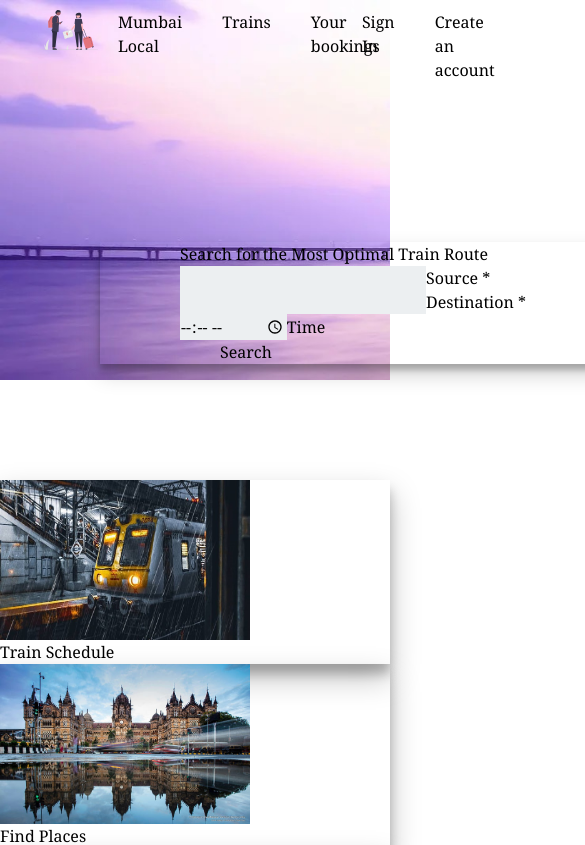
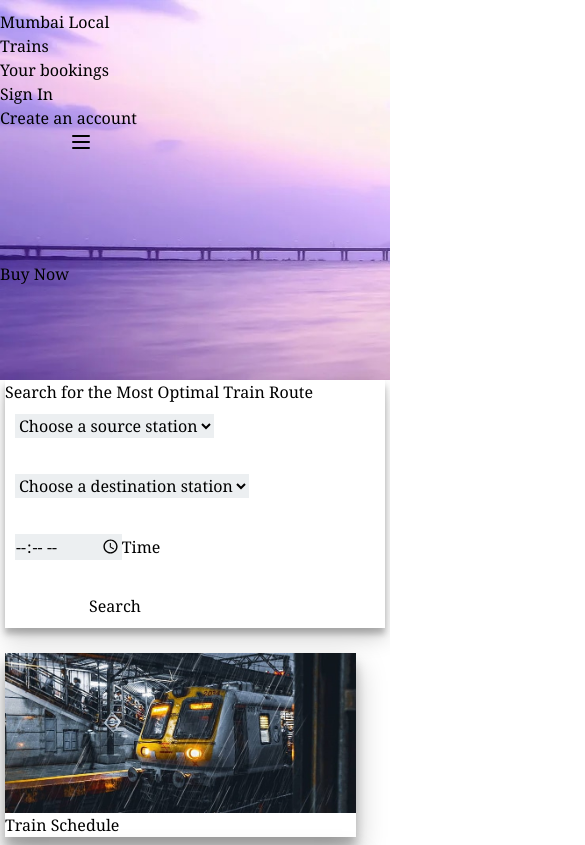
Before and after one commit to Urvi-Pandit/Railway-Time-Optimization, a React (Create React App) app: page / in a window 390 px wide. Shown: the top 845 px of the page, 585 px wide, since content can reach past the window. Built offline with nearby package versions, Linux system fonts and the light colour scheme; what @material-tailwind/react would draw is missing.

Commit message:
made website responsive

```diff
--- a/src/App.css
+++ b/src/App.css
@@ -2,11 +2,131 @@
   font-family: Georgia, 'Times New Roman', Times, serif;
 
 }
+.routeformcard{
+  display: flex;
+  flex-direction: row;
+  justify-content: space-around;
 
+}
 .routecard{
   box-shadow: rgba(0, 0, 0, 0.19) 0px 10px 20px, rgba(0, 0, 0, 0.23) 0px 6px 6px;
+ display: flex;
+ flex-direction: column;
+ justify-content: center;
+ width:90%;
+
+
+}
+.routeformcontainer{
+  padding:0% 10%;
+  display: flex;
+  justify-content: center;
+  margin:0;
+
+
+}
+.infocards{
+  box-shadow: rgba(0, 0, 0, 0.25) 0px 14px 28px, rgba(0, 0, 0, 0.22) 0px 10px 10px;
+  width:20%;
+  height:30%;
+  margin:5px;
+}
+.info_cards_container{
+  display: flex;
+  flex-direction: row;
+  justify-content: center;
+}
+.inputfields{
+  width: 20%;
+  height: 50px;
+}
+/* Extra small devices (phones, 600px and down) */
+@media only screen and (max-width: 600px) {
+  .Home_Banner{
+
+    background-size: cover;
+    width: 100%;
+    height: 45%;
+    color: black;
+}
+.routeformcard{
+  display: flex;
+  flex-direction: column;
+  justify-content: space-around;
+  width:90%;
+  padding:0;
+  margin:0;
+
+}
+.routecard{
+  width: 100%;
+  flex-direction: column;
+  justify-content: center;
+}
+.routeformcontainer{
+  padding:0% 10%;
+  width:380px;
+  padding:0;
+  margin:0;
+}
+.info_cards_container{
+  display: flex;
+  flex-direction: column;
+  justify-content: flex-end;
+}
+.inputfields{
+  width: 90%;
+  height: 40px;
+  margin:10px;
+}
+.infocards{
+  width :90%;
+}
+}
+/* Small devices (portrait tablets and large phones, 600px and up) */
+@media only screen and (min-width: 600px) {
+  .routeformcard{
+    display: flex;
+    flex-direction: row;
+    justify-content: center;
+    width:100%;
+
+
+  }
+  .routecard{
+    width: 100%;
+    flex-direction: column;
+    justify-content: center;
+
+  }
+  .routeformcontainer{
+    padding:0% 10%;
+    width:100%;
+    /* z-index: -1; */
+  }
+  .info_cards_container{
+    display: flex;
+    flex-direction: row;
+    justify-content: space-around;
+  }
+  .inputfields{
+    width: 70%;
+    height: 50px;
+    margin:10px
+  }
 }
 
-.infocards{
-  box-shadow: rgba(0, 0, 0, 0.25) 0px 14px 28px, rgba(0, 0, 0, 0.22) 0px 10px 10px;
+/* Medium devices (landscape tablets, 768px and up) */
+@media only screen and (min-width: 768px) {
+
 }
+
+/* Large devices (laptops/desktops, 992px and up) */
+@media only screen and (max-width: 950px) {
+
+}
+
+/* Extra large devices (large laptops and desktops, 1200px and up) */
+@media only screen and (min-width: 1200px) {
+
+}
--- a/src/components/InfoCards/InfoCards.js
+++ b/src/components/InfoCards/InfoCards.js
@@ -12,11 +12,11 @@ import {
   import LifeLine from '../../media/lifeline.jpg';
 const InfoCards = () => {
   return (
-    <div style={{marginTop:100}} className='flex w-full items-center justify-center  mt-20 gap-20'>
+    <div style={{marginTop:20}} className='info_cards_container'>
 
-<Card className="infocards mt-20">
+<Card className="infocards">
       <CardHeader floated={false} >
-        <img src={local_Train}style={{height:160,width:250}}  alt="profile-picture" />
+        <img src={local_Train}style={{height:160,width:'100%'}}  alt="profile-picture" />
       </CardHeader>
       <CardBody className="text-center">
         <Typography variant="h5" color="gray" className="mb-2">
@@ -27,9 +27,9 @@ const InfoCards = () => {
 
     </Card>
 
-    <Card className=" infocards mt-20">
+    <Card className=" infocards ">
       <CardHeader floated={false} >
-        <img src={CSMT} alt="profile-picture" style={{height:160,width:250}} />
+        <img src={CSMT} alt="profile-picture" style={{height:160,width:'100%'}} />
       </CardHeader>
       <CardBody className="text-center">
         <Typography variant="h5" color="gray" className="mb-2">
@@ -39,9 +39,9 @@ const InfoCards = () => {
       </CardBody>
 
     </Card>
-    <Card className="infocards mt-20">
+    <Card className="infocards ">
       <CardHeader floated={false} >
-        <img src={LifeLine} alt="profile-picture" style={{height:160,width:250}}/>
+        <img src={LifeLine} alt="profile-picture" style={{height:160,width:'100%'}}/>
       </CardHeader>
       <CardBody className="text-center">
         <Typography variant="h5" color="gray" className="mb-2">
--- a/src/components/Navbar/Navbar.js
+++ b/src/components/Navbar/Navbar.js
@@ -1,23 +1,103 @@
-import React from 'react'
-import './Navbar.css'
+// import React from 'react'
+// import './Navbar.css'
 import project_logo from '../../media/project_logo.svg'
-import { Typography } from '@material-tailwind/react'
+// import { Typography } from '@material-tailwind/react'
 import { Outlet, Link } from "react-router-dom";
-const Navbar = () => {
-  return (
-   <>
-        <div className='Navbar_Container'>
-            <div className='left_Container'>
+// const Navbar = () => {
+//   return (
+//    <>
+//         <div className='Navbar_Container'>
+//             <div className='left_Container'>
 
-            <img src={project_logo}  style={{height:40}}/>
+            // <img src={project_logo}  style={{height:40}}/>
 
 
-            <Link className='Navbar_Content' style={{cursor:'pointer'}} to="/">
-                <Typography variant="h5" color="gray" className="mb-2">
-               Mumbai Local
-                </Typography>
+            // <Link className='Navbar_Content' style={{cursor:'pointer'}} to="/">
+            //     <Typography variant="h5" color="gray" className="mb-2">
+            //    Mumbai Local
+            //     </Typography>
 
-            </Link>
+            // </Link>
+
+            // <Link className='Navbar_Content' style={{cursor:'pointer'}} to="/">
+            //     <Typography variant="h5" color="gray" className="mb-2">
+            //     Trains
+            //     </Typography>
+
+            // </Link>
+
+            // <Link className='Navbar_Content' style={{cursor:'pointer'}} to="*">
+            //     <Typography variant="h5" color="gray" className="mb-2">
+            //     Your bookings
+            //     </Typography>
+
+            // </Link>
+//             </div>
+
+//            <div className='right_Container'>
+        //    <Link className='Navbar_Content' style={{cursor:'pointer'}} to="/signin">
+
+
+        //     <Typography variant="h5" color="gray" className="mb-2">
+        // Sign In
+        // </Typography>
+
+        //     </Link>
+
+        //     <Link className='Navbar_Content' style={{cursor:'pointer'}} to="/register">
+
+
+        //     <Typography variant="h5" color="gray" className="mb-2">
+        // Create an account
+        // </Typography>
+
+        //     </Link>
+//            </div>
+
+//         </div>
+
+//         <Outlet />
+//    </>
+//   )
+// }
+
+// export default Navbar
+
+import { useState, useEffect } from "react";
+import {
+  Navbar,
+  MobileNav,
+  Typography,
+  Button,
+  IconButton,
+} from "@material-tailwind/react";
+
+export default function Example() {
+  const [openNav, setOpenNav] = useState(false);
+
+  useEffect(() => {
+    window.addEventListener(
+      "resize",
+      () => window.innerWidth >= 960 && setOpenNav(false)
+    );
+  }, []);
+
+  const navList = (
+    <ul className="mb-4 mt-2 flex flex-col gap-2 lg:mb-0 lg:mt-0 lg:flex-row lg:items-center lg:gap-6">
+      {/* <Typography
+        as="li"
+        variant="small"
+        color="blue-gray"
+        className="p-1 font-normal"
+      >
+        <a href="#" className="flex items-center">
+          Pages
+        </a>
+      </Typography> */}
+
+
+
+
 
              <Link className='Navbar_Content' style={{cursor:'pointer'}} to="/">
                  <Typography variant="h5" color="gray" className="mb-2">
@@ -26,15 +106,12 @@ const Navbar = () => {
 
              </Link>
 
-            <Link className='Navbar_Content' style={{cursor:'pointer'}} to="/">
+             <Link className='Navbar_Content' style={{cursor:'pointer'}} to="*">
                  <Typography variant="h5" color="gray" className="mb-2">
                  Your bookings
                  </Typography>
 
              </Link>
-            </div>
-
-           <div className='right_Container'>
              <Link className='Navbar_Content' style={{cursor:'pointer'}} to="/signin">
 
 
@@ -52,13 +129,90 @@ const Navbar = () => {
 </Typography>
 
 </Link>
+      {/* <Typography
+        as="li"
+        variant="small"
+        color="blue-gray"
+        className="p-1 font-normal"
+      >
+        <a href="#" className="flex items-center">
+          Account
+        </a>
+      </Typography> */}
+
+
+    </ul>
+  );
+
+  return (
+    <Navbar style={{backgroundColor:'transparent'}} className="mx-auto max-w-screen-2xl py-2 px-4 lg:px-8 lg:py-4">
+      <div className="container mx-auto flex items-center justify-between text-blue-gray-900">
+      {/* <img src={project_logo}  style={{height:40}}/> */}
+
+        <Typography
+          as="a"
+          href="#"
+          variant="small"
+          className="mr-4 cursor-pointer py-1.5 font-normal"
+        >
+          <span>
+
+          <Link className='Navbar_Content' style={{cursor:'pointer'}} to="/">
+                 <Typography variant="h5" color="gray" className="mb-2">
+                Mumbai Local
+                 </Typography>
+
+             </Link>
+          </span>
+        </Typography>
+        <div className="hidden lg:block">{navList}</div>
+        <Button variant="gradient" size="sm" className="hidden lg:inline-block">
+          <span>Buy Now</span>
+        </Button>
+        <IconButton
+          variant="text"
+          className="ml-auto h-6 w-6 text-inherit hover:bg-transparent focus:bg-transparent active:bg-transparent lg:hidden"
+          ripple={false}
+          onClick={() => setOpenNav(!openNav)}
+        >
+          {openNav ? (
+            <svg
+              xmlns="http://www.w3.org/2000/svg"
+              fill="none"
+              className="h-6 w-6"
+              viewBox="0 0 24 24"
+              stroke="currentColor"
+              strokeWidth={2}
+            >
+              <path
+                strokeLinecap="round"
+                strokeLinejoin="round"
+                d="M6 18L18 6M6 6l12 12"
+              />
+            </svg>
+          ) : (
+            <svg
+              xmlns="http://www.w3.org/2000/svg"
+              className="h-6 w-6"
+              fill="none"
+              stroke="currentColor"
+              strokeWidth={2}
+            >
+              <path
+                strokeLinecap="round"
+                strokeLinejoin="round"
+                d="M4 6h16M4 12h16M4 18h16"
+              />
+            </svg>
+          )}
+        </IconButton>
       </div>
-
-        </div>
-
-        <Outlet />
-   </>
-  )
+      <MobileNav open={openNav}>
+        {navList}
+        <Button variant="gradient" size="sm" fullWidth className="mb-2">
+          <span>Buy Now</span>
+        </Button>
+      </MobileNav>
+    </Navbar>
+  );
 }
-
-export default Navbar
--- a/src/components/RouteForm/RouteForm.js
+++ b/src/components/RouteForm/RouteForm.js
@@ -39,7 +39,7 @@ const handleChange = (event) => {
 const handleSubmit = (event) => {
   event.preventDefault();
   // navigate('/showtrains',{state:{source:formData.source,destination:formData.destination,time:formData.time}})
-  // console.log(formData);
+  console.log(formData);
 
   axios.post("http://localhost:8787/getTimeSavingRoute", {
           from : formData.source,
@@ -64,9 +64,10 @@ const handleSubmit = (event) => {
 };
 
   return (
-    <form onSubmit={handleSubmit}>
- <div style={{marginTop:100}}>
-         <Card className="w-96 routecard" style={{width:1300,marginLeft:100,marginRight:100,marginTop:160,paddingLeft:80}}>
+    <form onSubmit={handleSubmit} style={{display:'flex',justifyContent:'center'}}>
+ <div className='routeformcontainer'>
+ {/* style={{width:1300,marginLeft:100,marginRight:100,paddingLeft:80}} */}
+         <Card className="routecard" >
 
       <CardBody className="text-center">
         <Typography variant="h5" className="mb-2">
@@ -74,22 +75,64 @@ const handleSubmit = (event) => {
         </Typography>
 
 
-        <div className="flex w-full items-end gap-4">
-        <div className="w-72">
-      <Input label="Source" icon={<i className="fas fa-heart" />} style={{backgroundColor:'#ECEFF1'}}  id="source" name="source"
-      value={formData.source} onChange={handleChange} required type='text'/>
-         </div>
-         <div className="w-72">
-      <Input label="Destination" icon={<i className="fas fa-heart" />} style={{backgroundColor:'#ECEFF1'}} id="destination" name="destination"
-      value={formData.destination} onChange={handleChange} required type='text'/>
+        <div className="routeformcard">
+        <div className="inputfields">
+      {/* <Input label="Source" icon={<i className="fas fa-heart" />} style={{backgroundColor:'#ECEFF1'}}  id="source" name="source"
+      value={formData.source} onChange={handleChange} required type='text'/> */}
+
+<select className="bg-gray-50 border border-gray-300 text-gray-900 text-sm rounded-lg focus:ring-blue-500 focus:border-blue-500 block w-full p-2.5 dark:bg-gray-700 dark:border-gray-600 dark:placeholder-gray-400 dark:text-white dark:focus:ring-blue-500 dark:focus:border-blue-500" style={{backgroundColor:'#ECEFF1'}}  id="source" name="source"
+      value={formData.source} onChange={handleChange} required type='text'>
+<option selected>Choose a source station</option>
+<option value="Panvel">Panvel</option>
+  <option value="Khandeshwar">Khandeshwar</option>
+  <option value="Manasarovar">Manasarovar</option>
+  <option value="Kharghar">Kharghar</option>
+  <option value="Belapur">Belapur</option>
+  <option value="Seawood Darave">Seawood Darave</option>
+  <option value="Nerul">Nerul</option>
+  <option value="Juinagar">Juinagar</option>
+  <option value="Sanpada">Sanpada</option>
+  <option value="Vashi">Vashi</option>
+  <option value="Mankhurd">Mankhurd</option>
+  <option value="Govandi">Govandi</option>
+  <option value="Chembur">Chembur</option>
+  <option value="Tilaknagar">Tilaknagar</option>
+  <option value="Kurla">Kurla</option>
+</select>
+</div>
+
+         <div className="inputfields">
+      {/* <Input label="Destination" icon={<i className="fas fa-heart" />} style={{backgroundColor:'#ECEFF1'}} id="destination" name="destination"
+      value={formData.destination} onChange={handleChange} required type='text'/> */}
+
+      <select className="bg-gray-50 border border-gray-300 text-gray-900 text-sm rounded-lg focus:ring-blue-500 focus:border-blue-500 block w-full p-2.5 dark:bg-gray-700 dark:border-gray-600 dark:placeholder-gray-400 dark:text-white dark:focus:ring-blue-500 dark:focus:border-blue-500"
+      style={{backgroundColor:'#ECEFF1'}} id="destination" name="destination"
+      value={formData.destination} onChange={handleChange} required type='text'>
+  <option selected>Choose a destination station</option>
+  <option value="Panvel">Panvel</option>
+  <option value="Khandeshwar">Khandeshwar</option>
+  <option value="Manasarovar">Manasarovar</option>
+  <option value="Kharghar">Kharghar</option>
+  <option value="Belapur">Belapur</option>
+  <option value="Seawood Darave">Seawood Darave</option>
+  <option value="Nerul">Nerul</option>
+  <option value="Juinagar">Juinagar</option>
+  <option value="Sanpada">Sanpada</option>
+  <option value="Vashi">Vashi</option>
+  <option value="Mankhurd">Mankhurd</option>
+  <option value="Govandi">Govandi</option>
+  <option value="Chembur">Chembur</option>
+  <option value="Tilaknagar">Tilaknagar</option>
+  <option value="Kurla">Kurla</option>
+</select>
     </div>
-    <div className="w-72">
+    <div className="inputfields">
 
       <Input label="Time" icon={<i className="fas fa-heart" />} style={{backgroundColor:'#ECEFF1'}} type="time" id="time" name="time"
       onChange={handleChange}/>
     </div>
 
-    <Button variant="gradient" color='purple' style={{marginLeft:40}} type="submit">Search</Button>
+    <Button variant="gradient" color='purple' style={{margin:10,width:200,height:'60%'}} type="submit">Search</Button>
         </div>
 
       </CardBody>
--- a/src/pages/Home/Home.css
+++ b/src/pages/Home/Home.css
@@ -4,7 +4,8 @@
     width: 100vw;
     height: 45vh;
     color: black;
+
 }
 .Home_Container{
-    background-color: gray;
+    /* background-color: gray; */
 }
--- a/src/pages/Home/Home.js
+++ b/src/pages/Home/Home.js
@@ -17,17 +17,14 @@ const Home = () => {
           <Navbar />
           {/* <h1 style={{marginLeft:"20%",fontSize:40}}>Travel that moves you</h1>
           <h3 style={{marginLeft:"20%",fontSize:30,marginTop:10}}>Book train tickets</h3> */}
-          <div style={{marginTop:15}}>
 
 
-          </div>
 
 
-          <RouteForm />
         </div>
-
+        <RouteForm style={{marginTop:50,position:'relative',bottom:0}} />
     </div>
-    <InfoCards style={{marginTop:700}}/>
+    <InfoCards />
 
     </>
 
--- a/src/pages/Register/Register.js
+++ b/src/pages/Register/Register.js
@@ -89,7 +89,7 @@ const handleSubmit = (event) => {
         <Input label="Email" size="lg" id="Email" name="Email"
       value={formData.Email} onChange={handleChange} required/>
         <Input label="Password" size="lg"  id="Password" name="Password"
-      value={formData.Password} onChange={handleChange} required/>
+      value={formData.Password} onChange={handleChange} required type="password"/>
         <div className="-ml-2.5">
           <Checkbox label="Remember Me" />
         </div>
--- a/src/pages/SignIn/SignIn.js
+++ b/src/pages/SignIn/SignIn.js
@@ -84,7 +84,7 @@ import { useState } from "react";
           <Input label="Email" size="lg" id="Email" name="Email"
       value={formData.Email} onChange={handleChange} required/>
           <Input label="Password" size="lg" id="Password" name="Password"
-      value={formData.Password} onChange={handleChange} required/>
+      value={formData.Password} onChange={handleChange} required type="password"/>
           <div className="-ml-2.5">
             <Checkbox label="Remember Me" />
           </div>
```
Also changed, not shown: src/pages/NoPage/NoPage.js (line endings or trailing spaces), 2 other files (tests, documents, lock files or other folders). Lines whose indentation alone changed are shown as unchanged.
